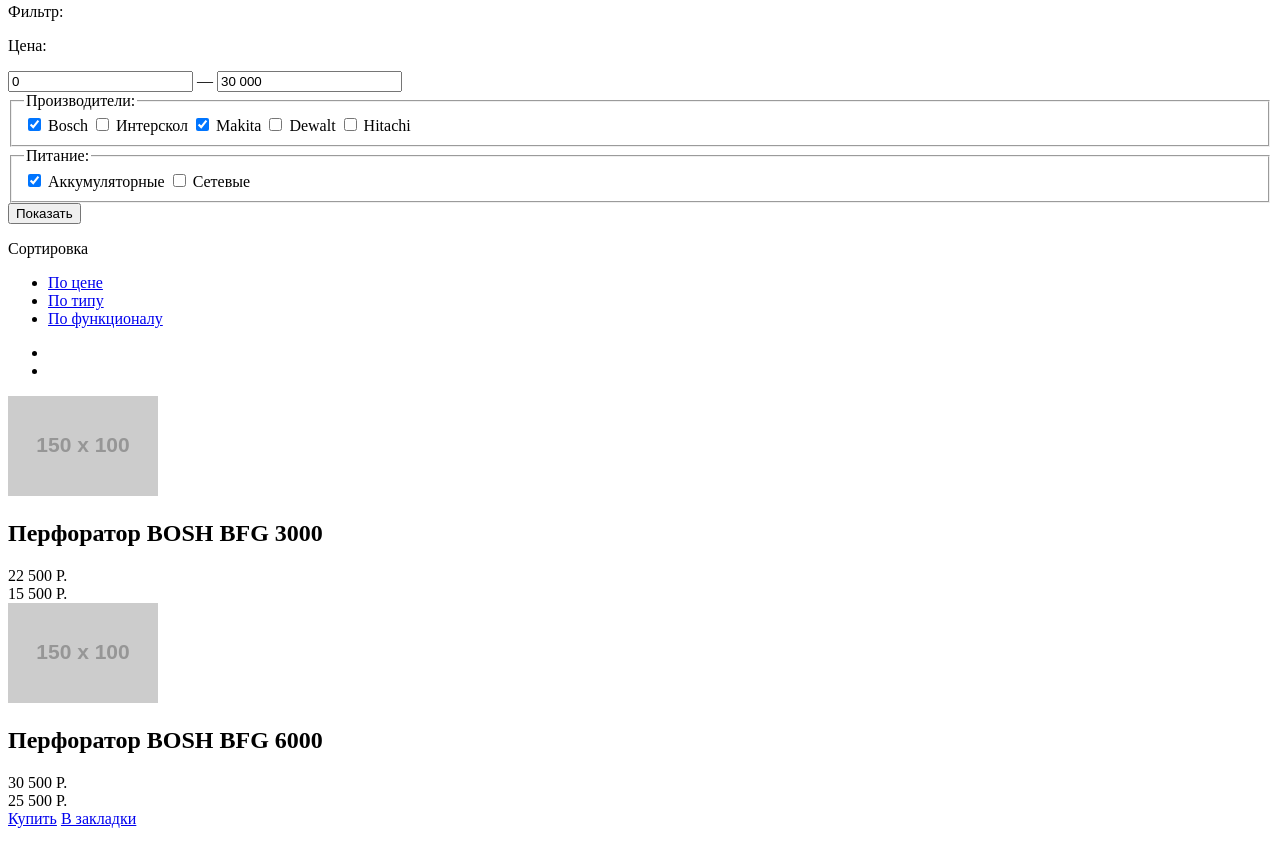
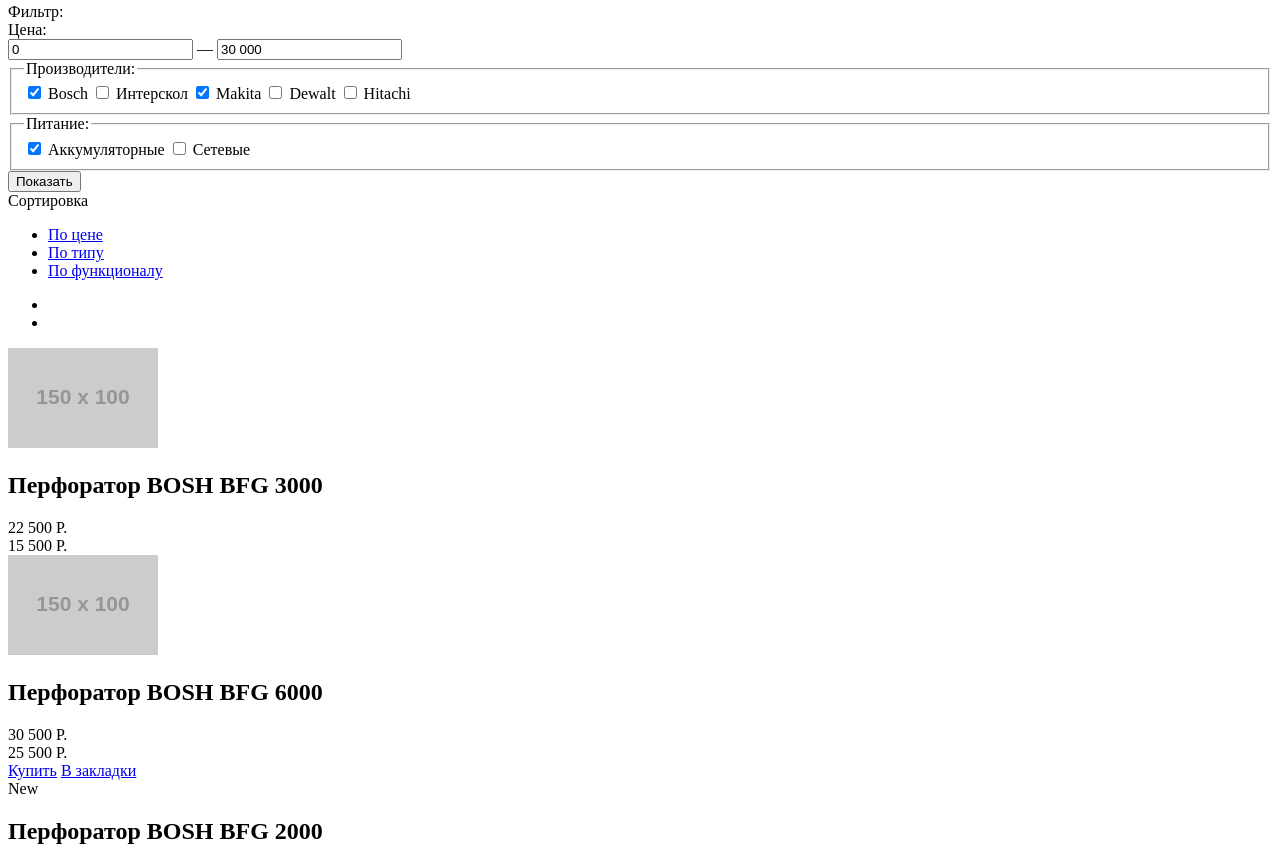
Before and after one commit to Mempfis/315589-technomart, a plain HTML site: page catalog.html in a window 1280 px wide. Shown: the part 530-1374 px from the top of the page. Drawn offline with Linux system fonts and the light colour scheme; placeholder pictures from the web are drawn by us.

Commit message:
Правки

```diff
--- a/catalog.html
+++ b/catalog.html
@@ -90,10 +90,10 @@
             <h1>Перфораторы</h1>
         </div>
         <div class="filter">
-            <p>Фильтр:</p>
+            <div class="search-filter">Фильтр:</div>
             <form action="https://echo.htmlacademy.ru" method="get">
                 <div class="range-filter">
-                    <p>Цена:</p>
+                    <div class="filter-price">Цена:</div>
                     <div class="price range">
                         <div class="scale">
                             <div class="bar"></div>
@@ -106,8 +106,7 @@
                         <input class="max-price" type="text" value="30 000">
                     </div>
                 </div>
-                <div class="manufacturers">
-                    <fieldset>
+                <fieldset class="manufacturers">
                     <legend>Производители:</legend>
                     <input type="checkbox" id="bosch" checked>
                     <label for="bosch">Bosch</label>
@@ -120,22 +119,19 @@
                     <input type="checkbox" id="hitachi">
                     <label for="hitachi">Hitachi</label>
                 </fieldset>
-                </div>
-                <div class="power">
-                    <fieldset>
+                <fieldset class="power">
                     <legend>Питание:</legend>
                     <input type="checkbox" id="power-1" checked>
                     <label for="power-1">Аккумуляторные</label>
                     <input type="checkbox" id="power-2">
                     <label for="power-2">Сетевые</label>
                 </fieldset>
-                </div>
                 <input type="submit" value="Показать">
             </form>
         </div>
         <div class="goods">
             <div class="sort">
-                <p>Сортировка</p>
+                <div class="search-sort">Сортировка</div>
                 <ul class="sort-by">
                     <li><a href="#">По цене</a></li>
                     <li><a href="#">По типу</a></li>
@@ -170,7 +166,7 @@
                 <div class="actions">
                     <a class="buy" href="#">Купить</a>
                     <a class="bookmark" href="#">В закладки</a>
-                    <div class="item new"></div>
+                    <div class="item new">New</div>
                     <h2>Перфоратор BOSH BFG 2000</h2>
                     <div class="price">12 500 P.</div>
                 </div>
@@ -189,7 +185,7 @@
                     <h2>Перфоратор BOSH BFG 6000</h2>
                     <div class="old-price">30 500 P.</div>
                     <div class="price">25 500 P.</div>
-                    <div class="item new"></div>
+                    <div class="item new">New</div>
                 </div>
                 <div class="item">
                     <div class="image">
@@ -233,6 +229,9 @@
                     </li>
                     <li>
                         <a href="#">3</a>
+                    </li>
+                    <li>
+                        <a href="#">Следкющая</a>
                     </li>
                 </ul>
             </nav>
```
Lines whose indentation alone changed are shown as unchanged.
